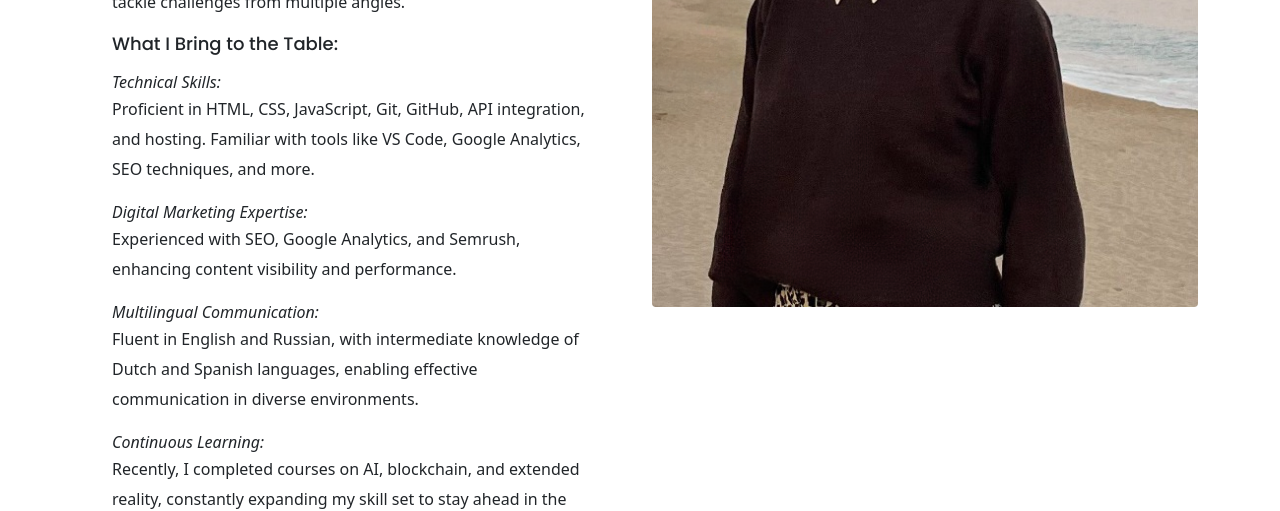
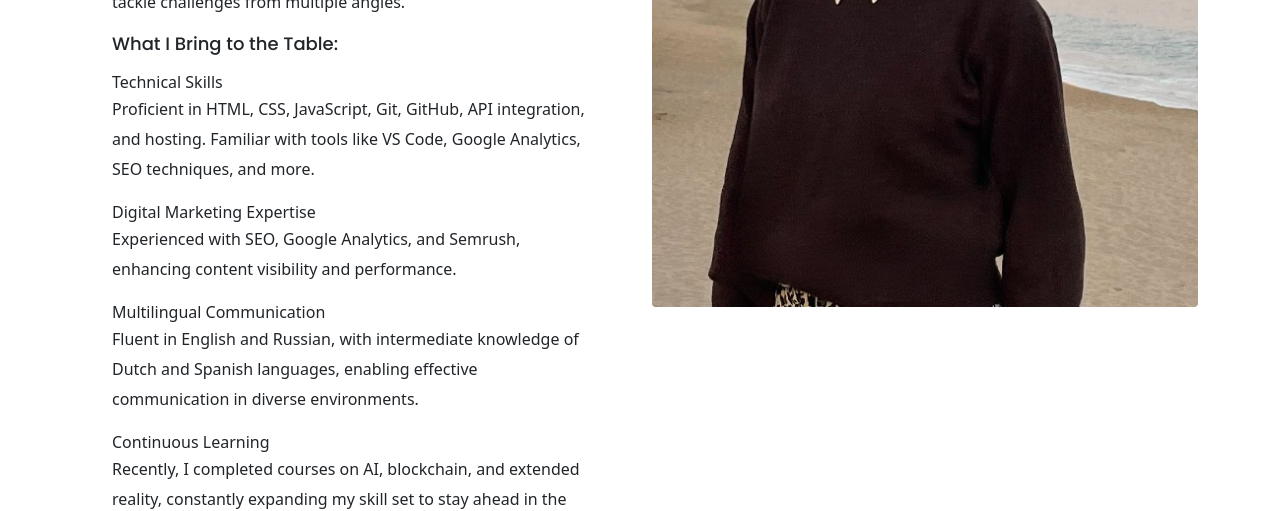
Before and after one commit to sasha-ak/Aleksandra-Portfolio-Project, a plain HTML site: page about.html in a window 1280 px wide. Shown: the part 599-1110 px from the top of the page. Drawn offline with nearby package versions, Linux system fonts and the light colour scheme.

Commit message:
final touches

```diff
--- a/about.html
+++ b/about.html
@@ -82,25 +82,25 @@
               </p>
               <div class="mb-3"><h2>What I Bring to the Table:</h2></div>
 
-              <div class="headings">Technical Skills:</div>
+              <div class="headings">Technical Skills</div>
               <p>
                 Proficient in HTML, CSS, JavaScript, Git, GitHub, API
                 integration, and hosting. Familiar with tools like VS Code,
                 Google Analytics, SEO techniques, and more.
               </p>
-              <div class="headings">Digital Marketing Expertise:</div>
+              <div class="headings">Digital Marketing Expertise</div>
               <p>
                 Experienced with SEO, Google Analytics, and Semrush, enhancing
                 content visibility and performance.
               </p>
-              <div class="headings">Multilingual Communication:</div>
+              <div class="headings">Multilingual Communication</div>
               <p>
                 Fluent in English and Russian, with intermediate knowledge of
                 Dutch and Spanish languages, enabling effective communication in
                 diverse environments.
               </p>
 
-              <div class="headings">Continuous Learning:</div>
+              <div class="headings">Continuous Learning</div>
               <p>
                 Recently, I completed courses on AI, blockchain, and extended
                 reality, constantly expanding my skill set to stay ahead in the
--- a/styles/app.css
+++ b/styles/app.css
@@ -213,7 +213,7 @@ footer .coded-by a:hover {
 }
 .headings {
   font-size: 16px;
-  font-style: italic;
+  font-weight: 500;
 }
 
 @media (max-width: 900px) {
```
Also changed, not shown: index.html (+1 -1 lines).
